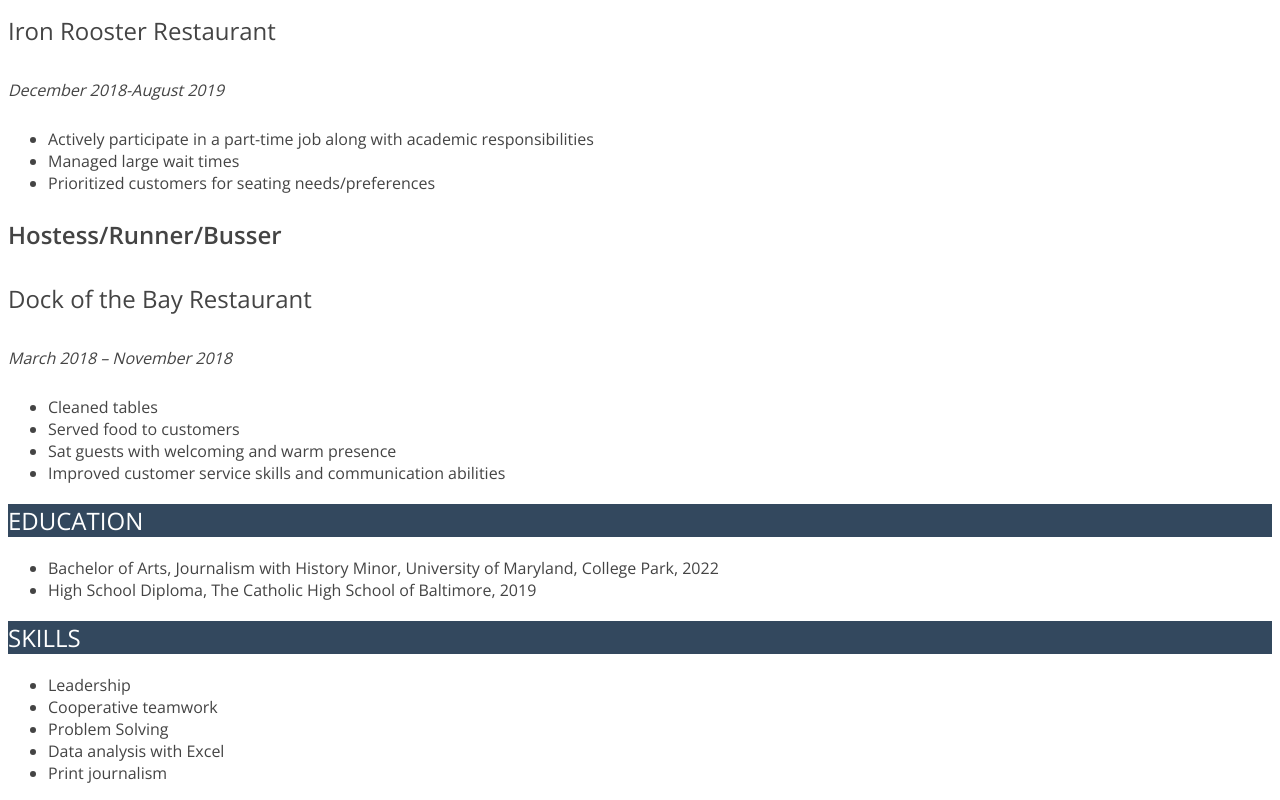
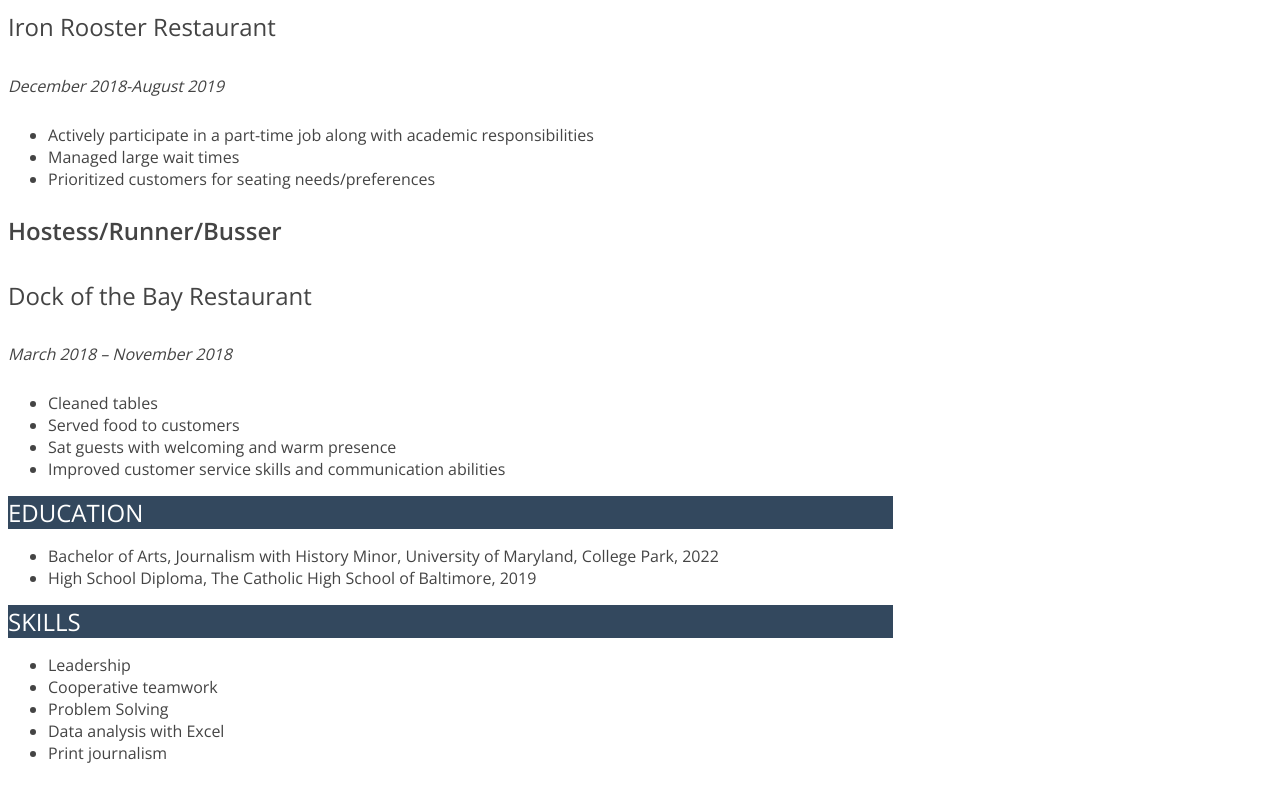
Before and after one commit to VRose823/vandergriff-victoria-jour352, a plain HTML site: page basic-resume/index.html in a window 1280 px wide. Shown: the part 1390-2190 px from the top of the page. Drawn offline with nearby package versions, Linux system fonts and the light colour scheme.

Commit message:
upload files

```diff
--- a/basic-resume/index.html
+++ b/basic-resume/index.html
@@ -26,7 +26,10 @@
 		<li><a href="https://twitter.com/toriatumd" target="_blank"> Twitter </a></li>
 		<li><a href="https://github.com/VRose823" target="_blank"> GitHub </a></li>
 	</ul>
-	<h2>Experience</h2>
+	<!--This is the experience section-->
+	<div class="sectionheader">Experience
+	</div>
+
 		<h3> Market Associate and Barista </h3>
 		<h4>Zeke's Coffee of DC</h4>
 		<h5>March 2021-Present</h5>
@@ -78,12 +81,12 @@
 
 
 
-	<h2>Education</h2>
+	<div class="sectionheader">Education</div>
 	<ul><li>Bachelor of Arts, Journalism with History Minor, University of Maryland, College Park, 2022 </li>
 		<li>High School Diploma, The Catholic High School of Baltimore, 2019</li>
 	</ul>
 
-	<h2>Skills</h2>
+	<div class="sectionheader">Skills</div>
 	<ul><li>Leadership</li>
 		<li>Cooperative teamwork</li>
 		<li>Problem Solving</li>
--- a/basic-resume/style.css
+++ b/basic-resume/style.css
@@ -30,12 +30,15 @@ b{
 	font-size: 1.5em;
 }
 /*these are the name of section*/
-h2{
+.sectionheader {
 	font-size: 1.5em;
 	text-transform: uppercase;
 	background-color: #33485e;
 	color: white;
 	font-weight: 400;
+	margin: 20 px 0 10px 0;
+	width: 70%;
+	min-width: 300px;
 }
 /*these are the titles at each experience*/
 h3{
```
